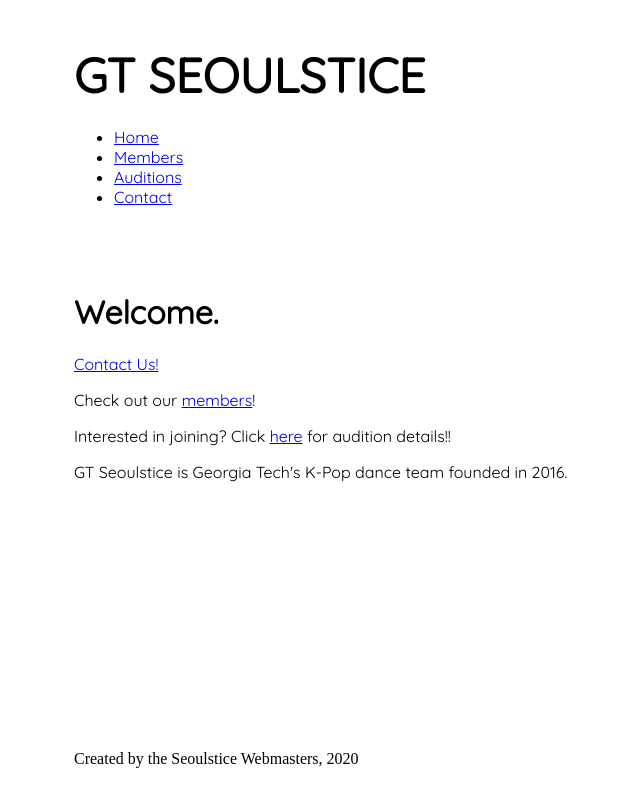
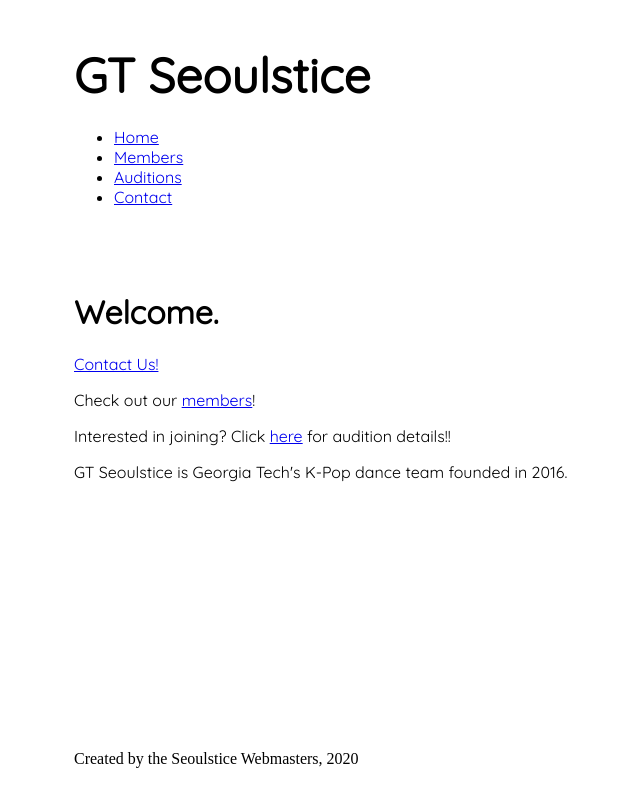
Before and after one commit to Seoulstice-Webmasters/gtseoulstice.github.io, a Gatsby site: page / in a window 1280 px wide. Shown: the whole page, without its empty margins (191-831 px from the left). Built offline with nearby package versions, Linux system fonts and the light colour scheme; Gatsby itself is replaced by a stand-in of ours.

Commit message:
edited header and footer to incorporate graphql

```diff
--- a/gatsby-config.js
+++ b/gatsby-config.js
@@ -6,6 +6,10 @@
 
 module.exports = {
   /* Your site config here */
+  siteMetadata: {
+    title: "GT Seoulstice",
+    author: "Seoulstice Webmasters"
+  },
   plugins: [
     {
       resolve: "gatsby-plugin-sass"
--- a/package.json
+++ b/package.json
@@ -6,7 +6,7 @@
   "license": "MIT",
   "scripts": {
     "build": "gatsby build",
-    "develop": "gatsby develop",
+    "develop": "env-cmd -f .env.development gatsby develop",
     "format": "prettier --write \"**/*.{js,jsx,json,md}\"",
     "start": "npm run develop",
     "serve": "gatsby serve",
@@ -15,6 +15,7 @@
   },
   "dependencies": {
     "gatsby": "^2.21.37",
+    "gatsby-cli": "^2.12.36",
     "gatsby-plugin-google-fonts": "^1.0.1",
     "gatsby-plugin-prefetch-google-fonts": "^1.4.3",
     "gatsby-plugin-sass": "^2.3.2",
@@ -26,6 +27,7 @@
     "typography": "^0.16.19"
   },
   "devDependencies": {
+    "env-cmd": "^10.1.0",
     "prettier": "2.0.5"
   },
   "repository": {
--- a/src/components/footer.js
+++ b/src/components/footer.js
@@ -1,11 +1,22 @@
 import React from "react"
+import { graphql, useStaticQuery } from "gatsby"
 
-const footer = () => {
+const Footer = () => {
+    const data = useStaticQuery(graphql`
+        query {
+            site {
+                siteMetadata {
+                    author
+                }
+            }
+        }
+    `)
+
     return (
         <footer>
-            <p>Created by the Seoulstice Webmasters, 2020</p>
+            <p>Created by the {data.site.siteMetadata.author}, 2020</p>
         </footer>
     )
 }
 
-export default footer
+export default Footer
--- a/src/components/header.js
+++ b/src/components/header.js
@@ -1,5 +1,5 @@
 import React from "react"
-import { Link } from "gatsby"
+import { Link, graphql, useStaticQuery } from "gatsby"
 
 
 /*
@@ -9,11 +9,23 @@
 */
 import headerStyles from "./header.module.scss"
 
-const header = () => {
+const Header = () => {
+    const data = useStaticQuery(graphql`
+        query {
+            site {
+                siteMetadata {
+                    title
+                }
+            }
+        }
+    `)
+
     return (
         <header className={headerStyles.header}>
             <h1>
-                <Link to="/" className={headerStyles.title}>GT SEOULSTICE</Link>
+                <Link to="/" className={headerStyles.title}>
+                    {data.site.siteMetadata.title}
+                </Link>
             </h1>
             <nav>
                 <ul className={headerStyles.navList}>
@@ -36,4 +48,4 @@
     )
 }
 
-export default header
+export default Header
--- a/src/components/layout.js
+++ b/src/components/layout.js
@@ -6,7 +6,7 @@
 
 import layoutStyles from "./layout.module.scss"
 
-const layout = (props) => {
+const Layout = (props) => {
     return (
         <div className={layoutStyles.container}>
             <div className={layoutStyles.content}>
@@ -19,4 +19,4 @@
     )
 }
 
-export default layout
+export default Layout
```
Also changed, not shown: 1 other file.
